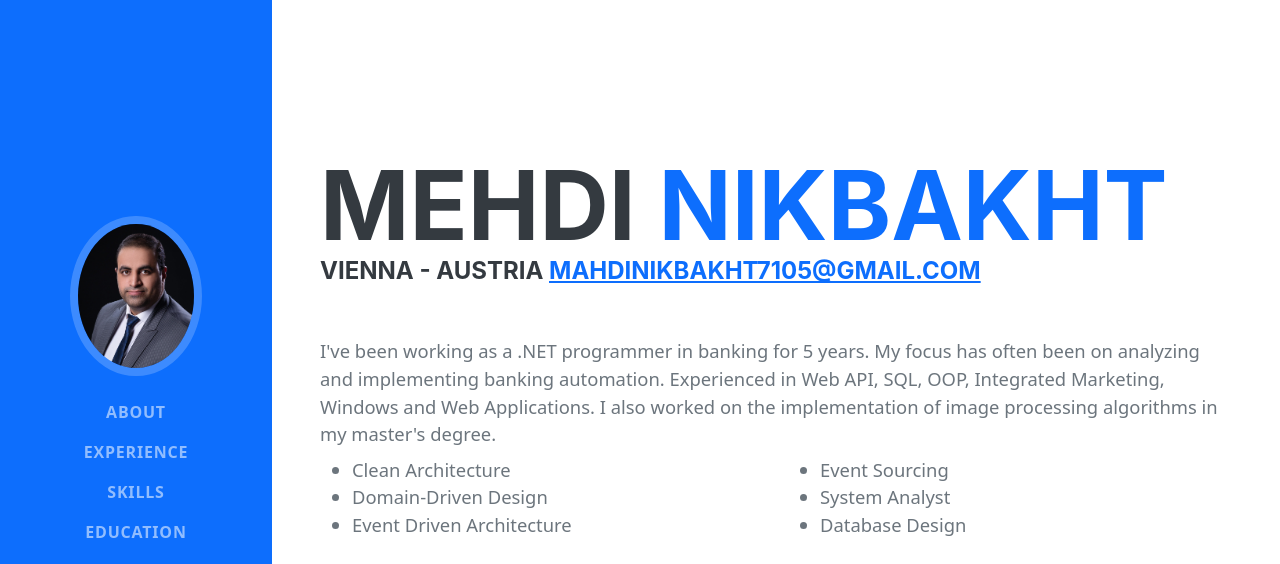
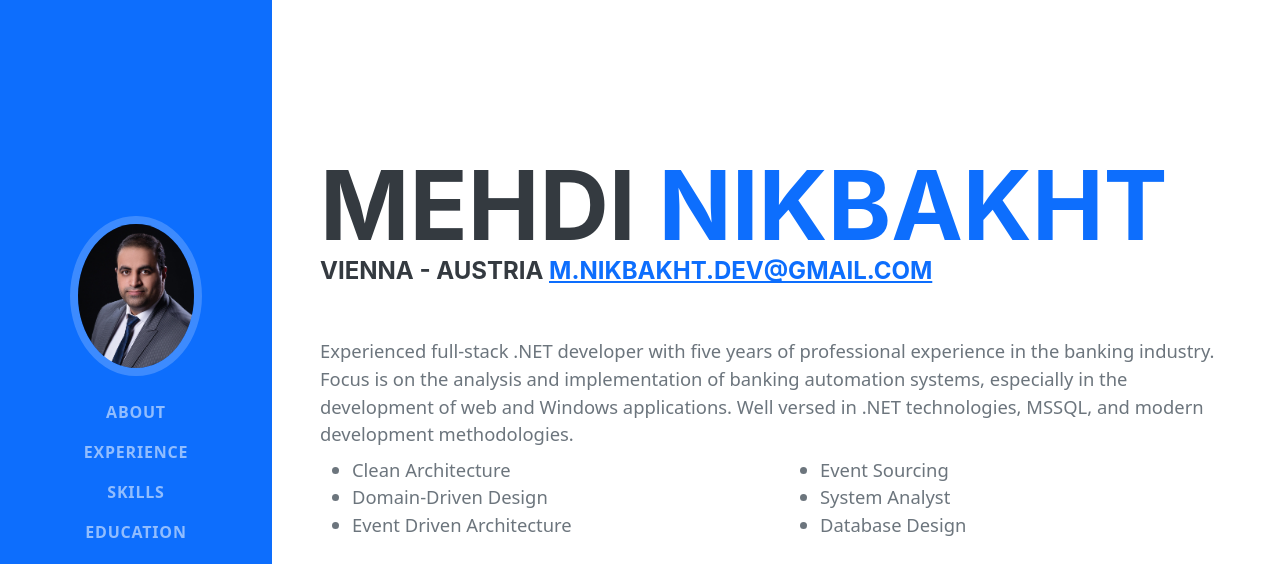
Before and after one commit to MehdiNikbakhtDev/MehdiNikbakhtDev.github.io, a plain HTML site: page index.html in a window 1280 px wide. Shown: the top 564 px of the page. Drawn offline with nearby package versions, Linux system fonts and the light colour scheme; a web font is replaced by a local one.

Commit message:
Update index.html

```diff
--- a/index.html
+++ b/index.html
@@ -75,13 +75,10 @@
                 </h1>
                 <div class="subheading mb-5">
                     Vienna - Austria
-                    <a href="mailto:mahdinikbakht7105@gmail.com">mahdinikbakht7105@gmail.com</a>
+                    <a href="mailto:m.nikbakht.dev@gmail.com">m.nikbakht.dev@gmail.com</a>
                 </div>
                 <p class="lead mb-2">
-                    I've been working as a .NET programmer in banking for 5 years.
-                    My focus has often been on analyzing and implementing banking automation.
-                    Experienced in Web API, SQL, OOP, Integrated Marketing, Windows and Web Applications.
-                    I also worked on the implementation of image processing algorithms in my master's degree.
+                    Experienced full-stack .NET developer with five years of professional experience in the banking industry. Focus is on the analysis and implementation of banking automation systems, especially in the development of web and Windows applications. Well versed in .NET technologies, MSSQL, and modern development methodologies.
                 </p>
                 <div class="row lead mb-5">
                     <div class="col-md-6">
```
